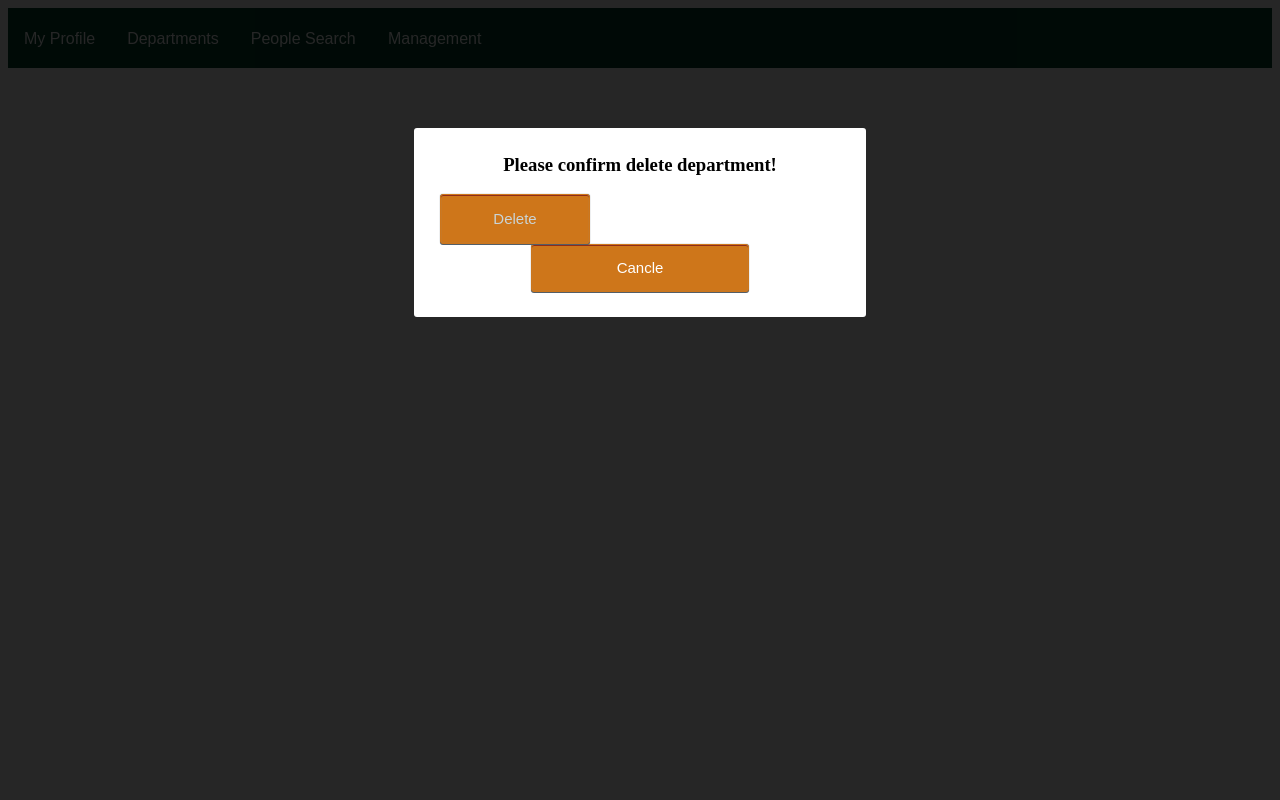
After one commit to awilliamson1889/web-app, a Flask app: page /delete-department/1 in a window 1280 px wide. The commit adds this page. Run offline with Flask 2, Linux system fonts and the light colour scheme.

Commit message:
Add delete department logic.

```diff
--- a/department_app/app.py
+++ b/department_app/app.py
@@ -16,7 +16,7 @@ from department_app.rest.skill import skill_api
 from department_app.config import Config
 from department_app.views import AddAddress, AddDepartment, AddLocation, AddEmployee, AddSkill, AddPermission, \
     DeleteEmployee, DepartmentPage, DepartmentsPage, EmployeePage, ManageDepartment, ManageEmployee, SearchEmployee,\
-    UpdateDepartment, UpdateEmployee
+    UpdateDepartment, UpdateEmployee, DeleteDepartment
 
 logging.basicConfig(filename="app.log", level=logging.INFO)
 
@@ -66,6 +66,7 @@ def create_app():
     app.add_url_rule('/add/permission', view_func=AddPermission.as_view('add_permission'))
     app.add_url_rule('/add/skill', view_func=AddSkill.as_view('add_skill'))
     app.add_url_rule('/delete-employee/<string:employee_id>', view_func=DeleteEmployee.as_view('delete_employee'))
+    app.add_url_rule('/delete-department/<string:department_id>', view_func=DeleteDepartment.as_view('delete_department'))
     app.add_url_rule('/departments', view_func=DepartmentsPage.as_view('departments_page'))
     app.add_url_rule('/department/<string:department_id>', view_func=DepartmentPage.as_view('department_page'))
     app.add_url_rule('/employee/<string:employee_id>', view_func=EmployeePage.as_view('employee_page'))
--- a/department_app/models/models.py
+++ b/department_app/models/models.py
@@ -34,7 +34,7 @@ class Department(db.Model):
     manager = db.Column(db.String(100), nullable=False)
     date_of_creation = db.Column(db.String(50), default=datetime.date.today())
     department = db.relationship('Employee', backref='Department',
-                                 lazy='dynamic')
+                                 lazy='dynamic', cascade="all, delete-orphan")
 
     def __init__(self, name, manager, date_of_creation):
         self.name = name
--- /dev/null
+++ b/department_app/templates/delete_department.html
@@ -0,0 +1,17 @@
+{% extends 'base.html' %}
+
+{% block title%}Delete department{% endblock %}
+
+{% block content %}
+<div id="confirm-modal1" class="modalbackground">
+    <div class="modalwindow">
+        <form method = "POST">
+            <h3>Please confirm delete department!</h3>
+            <br>
+            <button type="submit" class="my_button" style="height: 50px; width:150px"><i class="save"></i>Delete</button>
+            <br>
+            <a class="my_button" href="/manage/department ">Cancle</a>
+        </form>
+    </div>
+</div>
+{% endblock %}
--- a/department_app/templates/manage_departments.html
+++ b/department_app/templates/manage_departments.html
@@ -13,7 +13,7 @@
         <table>
             <thead><tr><th>Department</th><th>Manager</th><th>Total Employees</th><th>Date of creation</th><th>Avg salary</th><th>Action</th></tr></thead>
                 {% for department in departments_data%}
-                    <tr><td>{{department.name}}</td><td>{{department.manager}}</td><td>{{department.employees}}</td><td>{{department.date_of_creation}}</td><td>{%if department.employees == 0%} 0 {%else%} {{department.department_avg_salary / department.employees}}{%endif%}</td><td><a href="/update-department/{{department.department_id}}">Edit</a> | <a href="/department/{{department.department_id}}">View</a></td></tr>
+                    <tr><td>{{department.name}}</td><td>{{department.manager}}</td><td>{{department.employees}}</td><td>{{department.date_of_creation}}</td><td>{%if department.employees == 0%} 0 {%else%} {{department.department_avg_salary / department.employees}}{%endif%}</td><td><a href="/update-department/{{department.department_id}}">Edit</a> | <a href="/department/{{department.department_id}}">View</a> | <a href="/delete-department/{{department.department_id}}">Delete</a></td></tr>
                 {% endfor %}
         </table>
     {% else %}
--- a/department_app/views/__init__.py
+++ b/department_app/views/__init__.py
@@ -14,3 +14,4 @@ from department_app.views.manage_employee import ManageEmployee
 from department_app.views.search_employee import SearchEmployee
 from department_app.views.update_department import UpdateDepartment
 from department_app.views.update_employee import UpdateEmployee
+from department_app.views.delete_department import DeleteDepartment
--- /dev/null
+++ b/department_app/views/delete_department.py
@@ -0,0 +1,21 @@
+# pylint: disable=arguments-differ
+"""Delete employee page"""
+from flask import render_template, request, redirect, url_for
+
+from department_app.service import CRUDDepartment
+from department_app.views.base import BaseView
+
+
+class DeleteDepartment(BaseView):
+    """Delete employee page view"""
+    methods = ['GET', 'POST']
+
+    def get_template_name(self):
+        return 'delete_department.html'
+
+    def dispatch_request(self, department_id):
+        if request.method == 'POST':
+            CRUDDepartment.delete(department_id)
+            return redirect(url_for('manage_department_page'))
+
+        return render_template('delete_department.html')
--- a/department_app/views/delete_employee.py
+++ b/department_app/views/delete_employee.py
@@ -11,7 +11,7 @@ class DeleteEmployee(BaseView):
     methods = ['GET', 'POST']
 
     def get_template_name(self):
-        return 'delete_employee'
+        return 'delete_employee.html'
 
     def dispatch_request(self, employee_id):
         if request.method == 'POST':
```
Also changed, not shown: department_app/rest/department.py (+25 -2 lines), department_app/service/department.py (+10 -0 lines).
